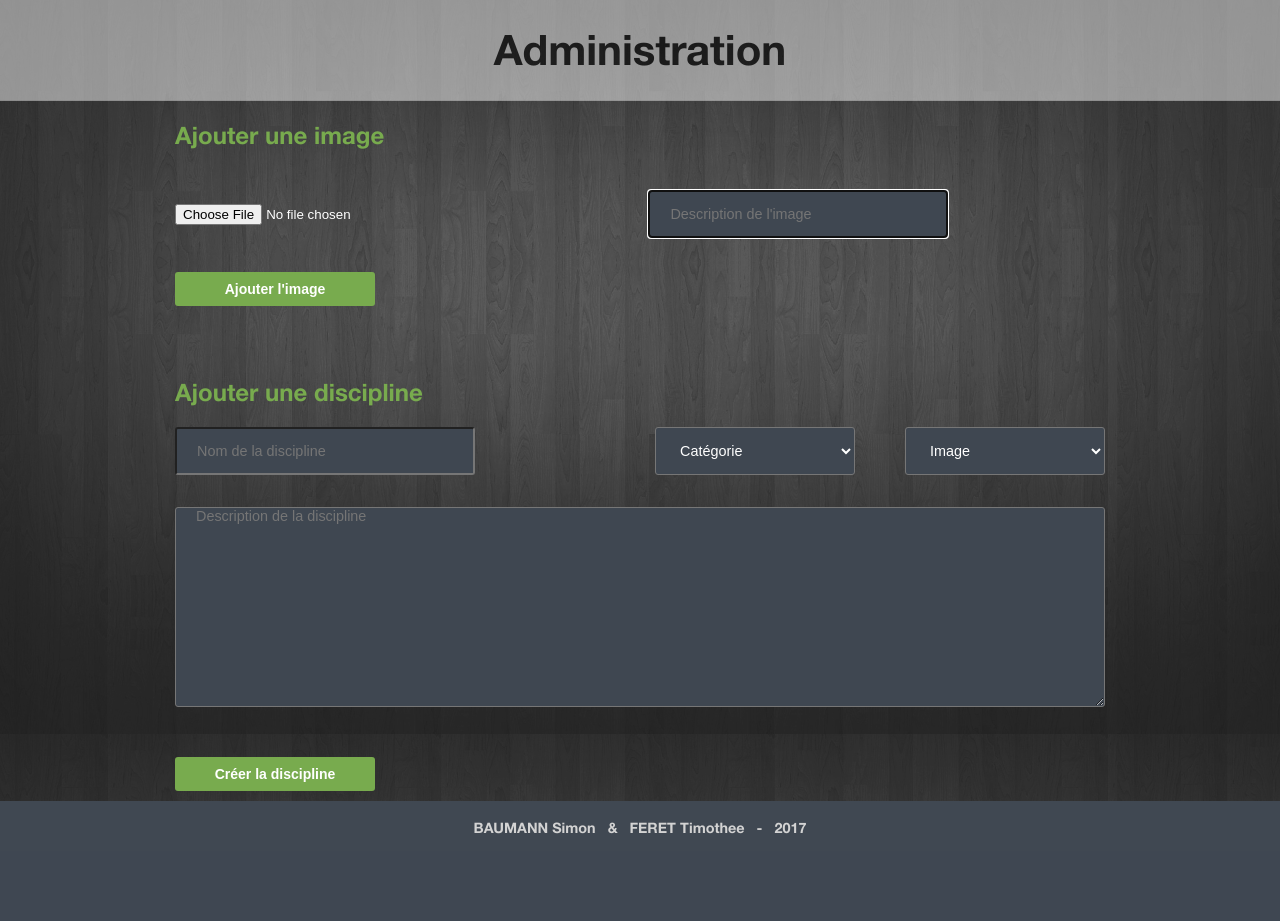
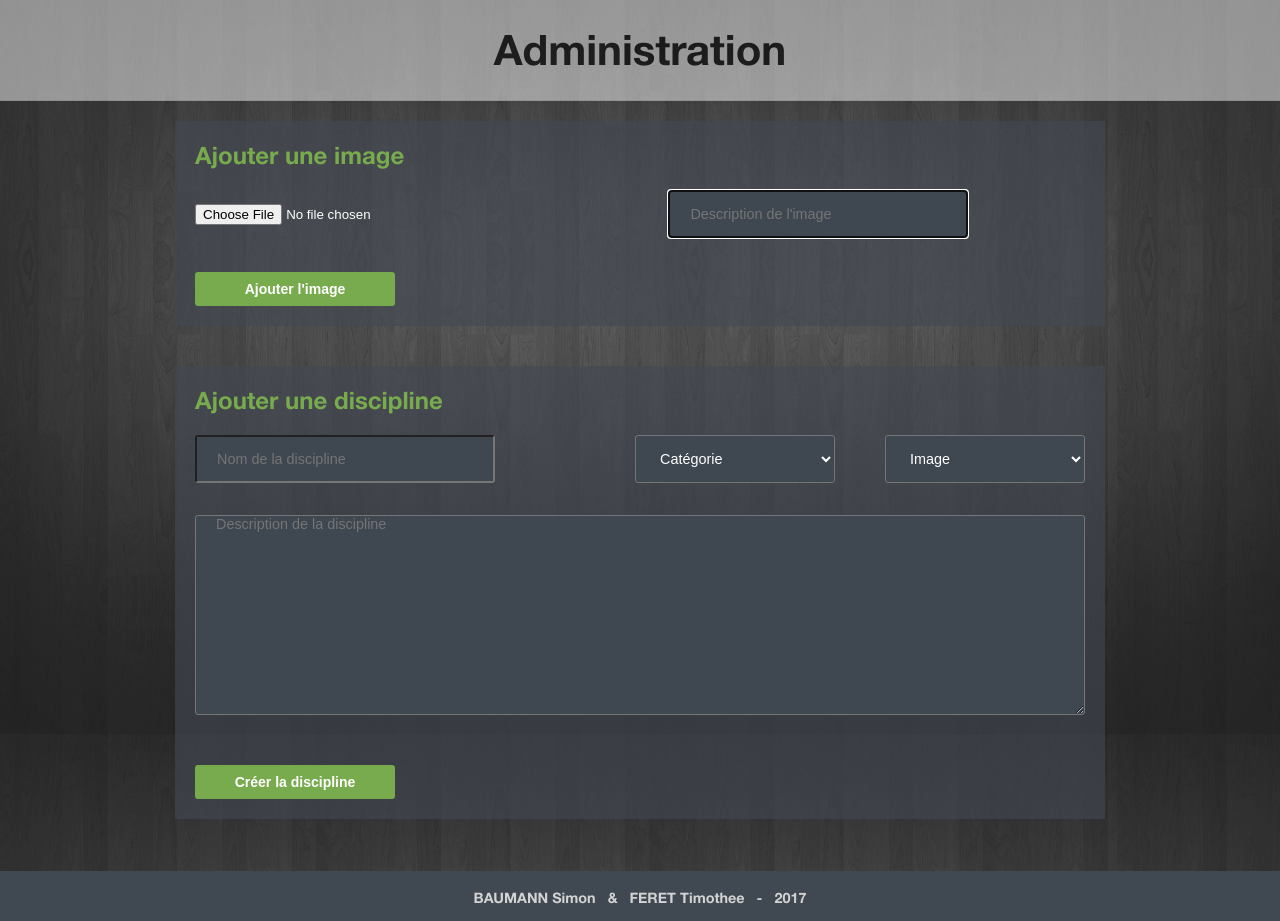
Before and after one commit to Time-Time/ProjetDev, a PHP site: page /ProjetWeb/vues/vue_admin.php in a window 1280 px wide. Shown: the part 66-987 px from the top of the page. Before the commit the page ends 900 px from the top, so only its background shows below. Run offline with PHP 8.4, Linux system fonts and the light colour scheme; data comes from the database, SQL or seed files in the repository.

Commit message:
ajout background formulaire admin

```diff
--- a/assets/style/style.css
+++ b/assets/style/style.css
@@ -44,12 +44,17 @@ body {
 }
 
 .container-admin {
-	height: 710px;
+	height: 780px;
 }
 
 .container-form {
 	overflow: hidden;
     padding : 60px 300px;
+}
+
+.container-form-admin {
+	background-color: rgba(67, 72, 82, 0.6);
+	padding: 20px;
 }
 
 .form-control {
--- a/vues/vue_admin.php
+++ b/vues/vue_admin.php
@@ -11,8 +11,9 @@
 		</div>
 		<div id="main">
 			<div class="container container-admin">
-				<div class="label-admin">Ajouter une image</div><br/>
-				<div class="form-group">
+				<div class="container-form-admin">
+					<div style="margin-bottom: 0px" class="form-group">
+					<div class="label-admin">Ajouter une image</div>
 						<!-- <form action="../controleurs/ctrl_admin.php" method="post" enctype="multipart/form-data"> -->
 						<form enctype="multipart/form-data">
 							<input type="hidden" name="MAX_FILE_SIZE" value="10000000"/><br/>     <!-- 10 Mo ==>taille maximale du fichier en octets, à mettre avant l'objet input de type file -->
@@ -22,8 +23,10 @@
 							<input class="btn btn_block" style="width: 200px;" type="button" value="Ajouter l'image" onclick="creerImage()"/><br/>
 						</form>
 					</div>
+				</div>
 				<p style="border-bottom: 0px solid white"></p><br/>
 				<p style="border-bottom: 0px solid white"></p><br/>
+				<div class="container-form-admin">
 					<div class="label-admin">Ajouter une discipline</div><br/>
 					<div class="form-group">
 						<input class="form-control" style="width:300px;" type="text" name="disc_nom" id="disc_nom" placeholder="Nom de la discipline" required="required" autofocus="autofocus" maxlength="45" onblur="adminVerifDisciplineNom()">
@@ -37,15 +40,13 @@
 							<option value="" disabled selected>Catégorie</option>
 							<?php getListeCategorie() ?>
 						</select>
-
 					</div>
-
 					<div class="form-group">
 						<textarea class="form-control textarea-disc" type="text" name="disc_description" id="disc_description" placeholder="Description de la discipline" required="required" autofocus="autofocus" maxlength="4294967296"></textarea>
 					</div>
-
 					<input id="btn_creerDiscipline" class="btn btn_block btn_creerdisc" type="button" name="commit" value="Créer la discipline" onclick="creerDiscipline()">
 					</input>
+				</div>
 			</div>
 <?php require_once("vue_footer.php"); ?>
 		</div>
```
Lines whose indentation alone changed are shown as unchanged.
